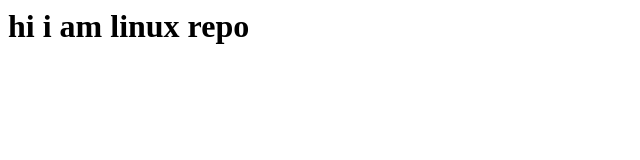
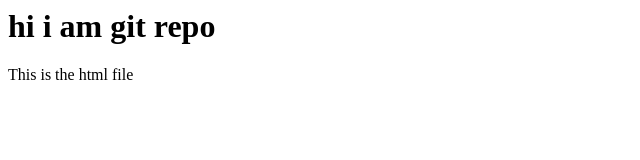
Before and after one commit to palanisakthi/palanisakthi, a plain HTML site: page index.html in a window 1280 px wide. Shown: the whole page, without its empty margins (0-640 px from the left). Drawn offline with Linux system fonts and the light colour scheme.

Commit message:
added <p> tag in index.html

```diff
--- a/index.html
+++ b/index.html
@@ -3,6 +3,9 @@
 test website
 </title>
 <h1>
-hi i am linux repo
+hi i am git repo
 </h1>
+<p>
+This is the html file
+</p>
 </html>
```
